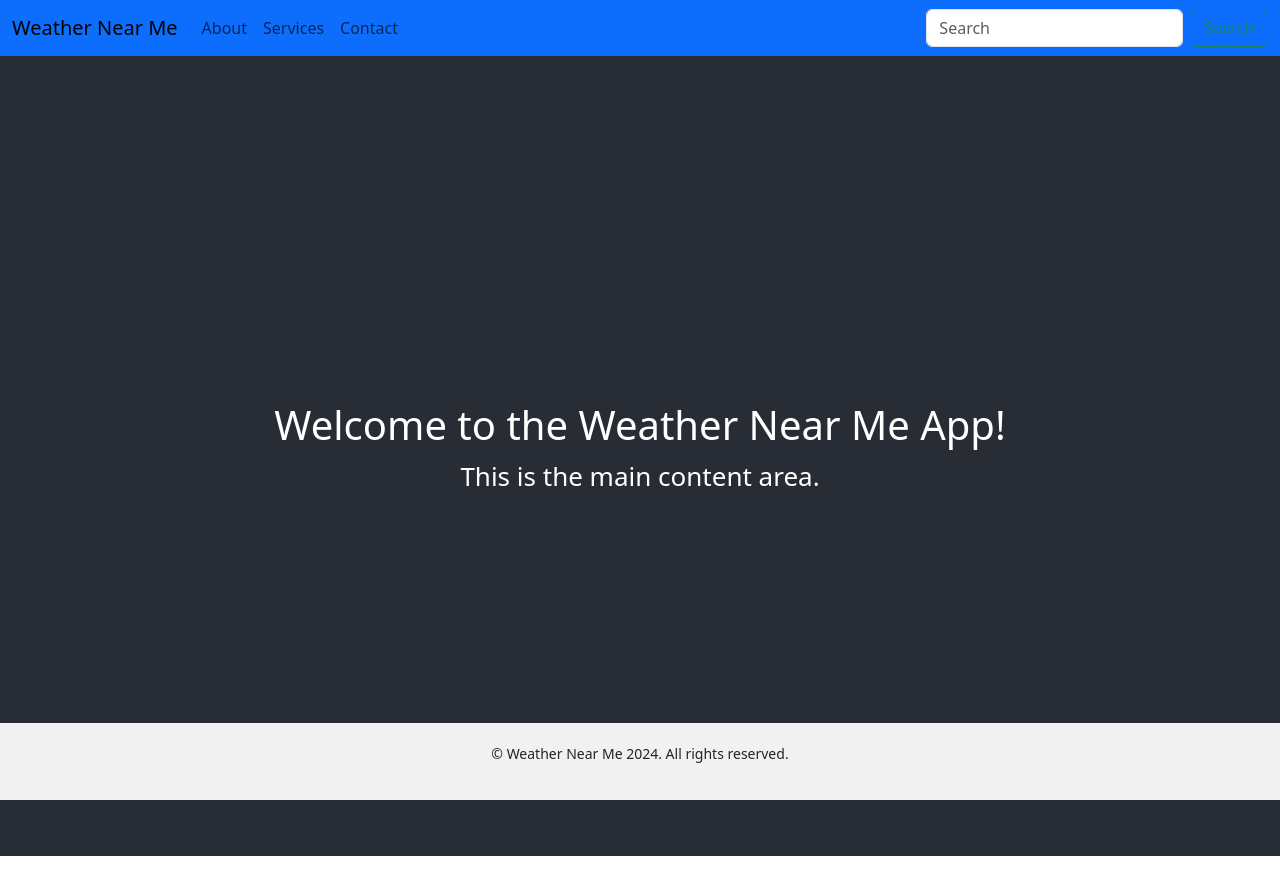
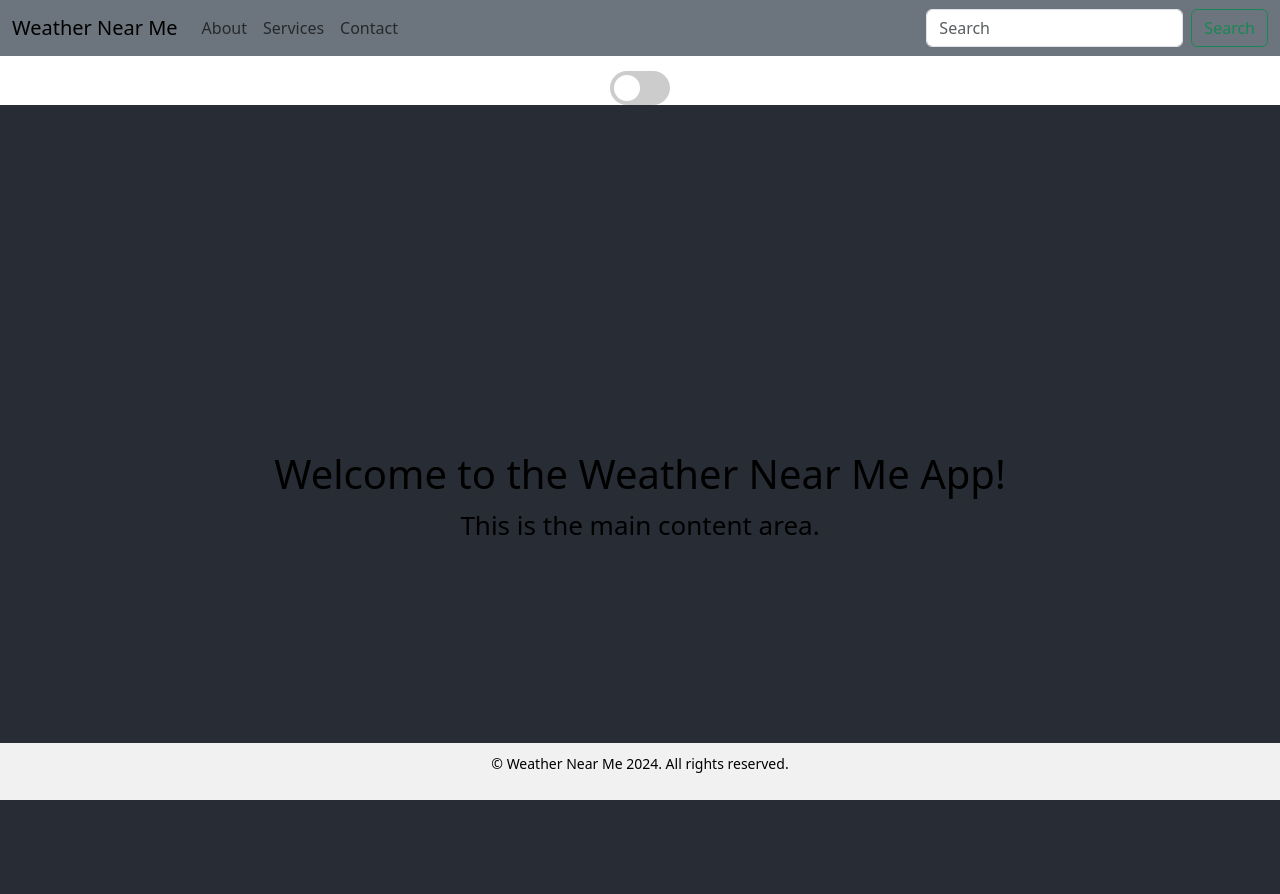
Before and after one commit to kzhen006/weather_near_me, a React (Create React App) app: page / in a window 1280 px wide. Shown: the top 894 px of the page. Before the commit the page ends 856 px from the top, so only its background shows below. Built offline with nearby package versions, Linux system fonts and the light colour scheme.

Commit message:
Theme switching

```diff
--- a/src/App.css
+++ b/src/App.css
@@ -1,5 +1,6 @@
 .App {
   text-align: center;
+
 }
 
 .App-logo {
@@ -13,19 +14,20 @@
   }
 }
 .App-header {
-  background-color: #282c34;
+  background-color: var(--header-background-color);
   min-height: 100vh;
   display: flex;
   flex-direction: column;
   align-items: center;
   justify-content: center;
   font-size: calc(10px + 2vmin);
-  color: white;
+  color: var(--text-color);
+  position: relative;
 }
 
 .App-footer {
   background-color: #f1f1f1;
-  padding: 20px;
+  padding: 10px;
   position: fixed;
   width: 100%;
   bottom: 0;
@@ -45,3 +47,93 @@
     transform: rotate(360deg);
   }
 }
+/* Light and Dark Modes */
+:root {
+  --background-color: #ffffff;
+  --text-color: #000000;
+  --header-background-color: #282c34;
+  --footer-background-color: #f1f1f1;
+  --link-color: #61dafb;
+}
+
+.dark-theme {
+  --background-color: #121212;
+  --text-color: #e4e4e4;
+  --header-background-color: #1c1f24;
+  --footer-background-color: #2a2a2a;
+  --link-color: #bb86fc;
+}
+
+.App {
+background-color: var(--background-color);
+color: var(--text-color);
+}
+
+.App-header {
+background-color: var(--header-background-color);
+color: var(--text-color);
+}
+
+.App-footer {
+background-color: var(--footer-background-color);
+color: var(--text-color);
+}
+
+.App-link {
+color: var(--link-color);
+}
+
+/* Toggle Switch */
+.switch {
+  position: relative;
+  display: inline-block;
+  width: 60px;
+  height: 34px;
+  margin-top: 15px;
+}
+
+.switch input {
+  opacity: 0;
+  width: 0;
+  height: 0;
+}
+
+.slider {
+  position: absolute;
+  cursor: pointer;
+  top: 0;
+  left: 0;
+  right: 0;
+  bottom: 0;
+  background-color: #ccc;
+  transition: 0.4s;
+  border-radius: 34px;
+}
+
+.slider:before {
+  position: absolute;
+  content: "";
+  height: 26px;
+  width: 26px;
+  left: 4px;
+  bottom: 4px;
+  background-color: white;
+  transition: 0.4s;
+  border-radius: 50%;
+}
+
+input:checked + .slider {
+  background-color: #2196f3;
+}
+
+input:checked + .slider:before {
+  transform: translateX(26px);
+}
+
+.slider.round {
+  border-radius: 34px;
+}
+
+.slider.round:before {
+  border-radius: 50%;
+}
--- a/src/App.js
+++ b/src/App.js
@@ -1,6 +1,7 @@
 import logo from './logo.svg';
 import './App.css';
 import NavScrollExample from './NavScrollExample';
+import ThemeToggle from './ThemeToggle';
 
 function App() {
   return (
@@ -8,6 +9,9 @@ function App() {
 
      {/* Bootstrap Navbar */}
      <NavScrollExample />
+
+    {/* Bootstrap Toggle */}
+     <ThemeToggle />
 
       <header className="App-header">
         {/* <img src={logo} className="App-logo" alt="logo" /> */}
--- a/src/NavScrollExample.js
+++ b/src/NavScrollExample.js
@@ -1,11 +1,11 @@
-// src/NavScrollExample.js
+
 
 import React from 'react';
 import { Container, Nav, Navbar, Form, Button } from 'react-bootstrap';
 
 function NavScrollExample() {
   return (
-    <Navbar expand="lg" className="bg-primary">
+    <Navbar expand="lg" className="bg-secondary">
       <Container fluid>
         <Navbar.Brand href="#home">Weather Near Me</Navbar.Brand>
         <Navbar.Toggle aria-controls="navbarScroll" />
--- /dev/null
+++ b/src/ThemeContext.js
@@ -0,0 +1,25 @@
+
+import React, { createContext, useState, useContext, useEffect } from 'react';
+
+const ThemeContext = createContext();
+
+export const ThemeProvider = ({ children }) => {
+    const [theme, setTheme] = useState(localStorage.getItem('theme') || 'light');
+
+    useEffect(() => {
+        document.documentElement.className = theme === 'dark' ? 'dark-theme' : '';
+        localStorage.setItem('theme', theme); // Save theme preference to localStorage
+    }, [theme]);
+
+    const toggleTheme = () => {
+        setTheme((prevTheme) => (prevTheme === 'light' ? 'dark' : 'light'));
+    };
+
+    return (
+        <ThemeContext.Provider value={{ theme, toggleTheme }}>
+            {children}
+        </ThemeContext.Provider>
+    );
+};
+
+export const useTheme = () => useContext(ThemeContext);
--- /dev/null
+++ b/src/ThemeToggle.js
@@ -0,0 +1,22 @@
+
+import React from 'react';
+import { useTheme } from './ThemeContext';
+
+function ThemeToggle() {
+    const { theme, toggleTheme } = useTheme();
+
+    return (
+        <div>
+            <label className="switch">
+                <input
+                    type="checkbox"
+                    checked={theme === 'dark'}
+                    onChange={toggleTheme}
+                />
+                <span className="slider round"></span>
+            </label>
+        </div>
+    );
+}
+
+export default ThemeToggle;
--- a/src/index.js
+++ b/src/index.js
@@ -4,11 +4,14 @@ import './index.css';
 import App from './App';
 import reportWebVitals from './reportWebVitals';
 import 'bootstrap/dist/css/bootstrap.min.css';
+import { ThemeProvider } from './ThemeContext';
 
 const root = ReactDOM.createRoot(document.getElementById('root'));
 root.render(
   <React.StrictMode>
+    <ThemeProvider>
     <App />
+    </ThemeProvider>
   </React.StrictMode>
 );
 
```
Also changed, not shown: public/manifest.json.
